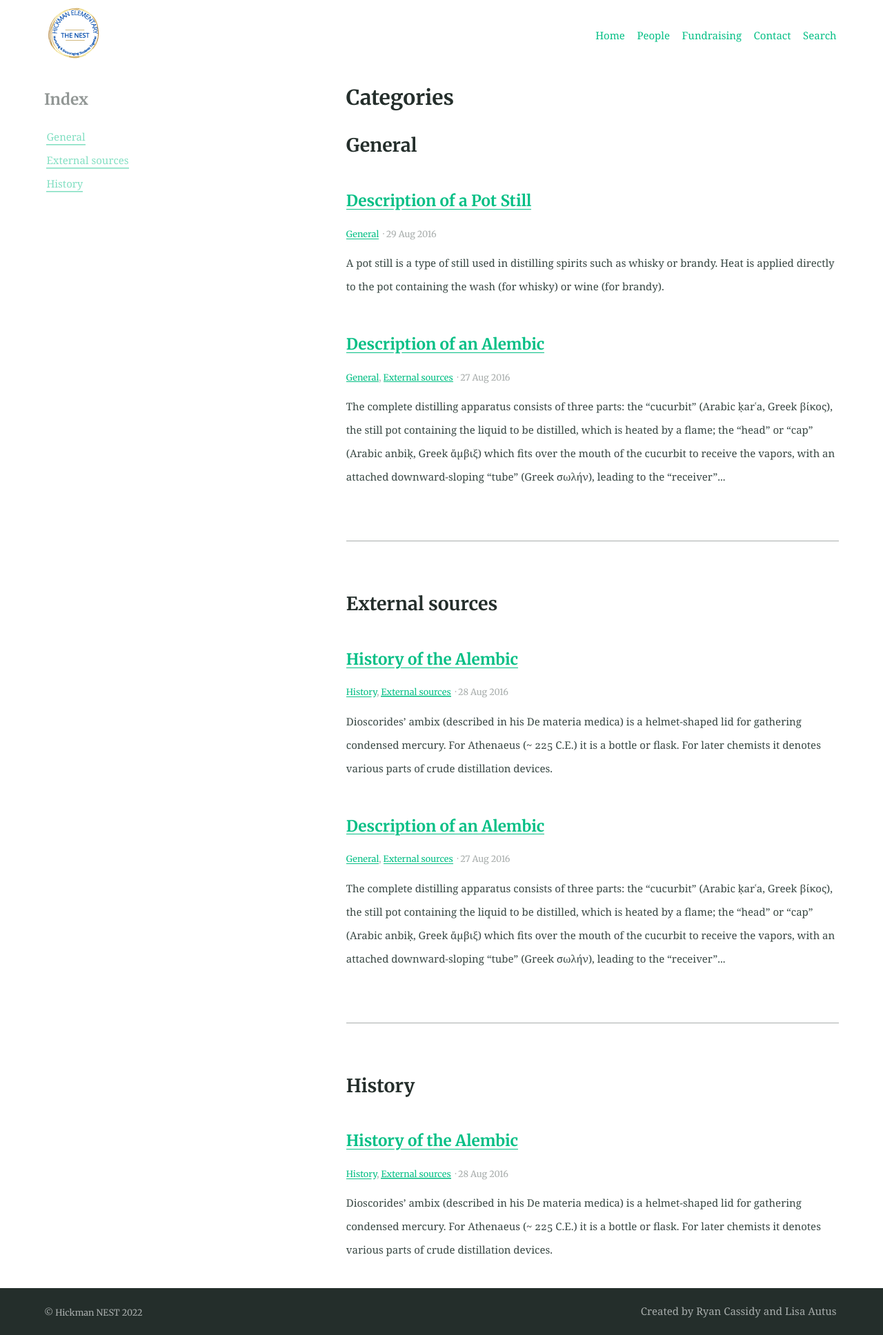
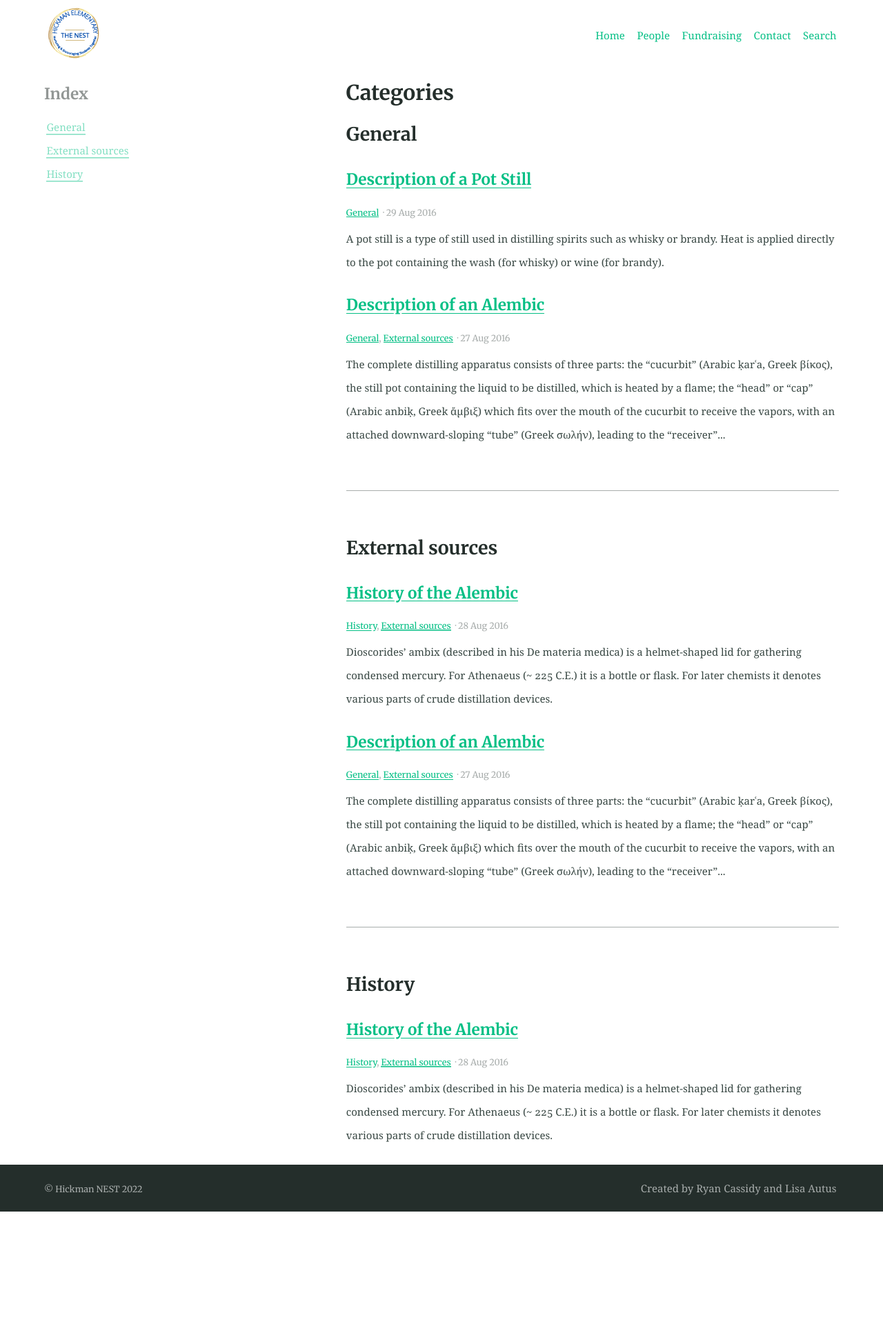
Before and after one commit to hickmannest/hickmannest.github.io, a Jekyll site: the page built from categories.md, in a window 1280 px wide. Shown: the whole page at 69% size. Built offline with Jekyll 4.4.1, drawn with Linux system fonts in a browser that asks for light colours; after the commit the page ends 1757 px from its top, so only the background shows below that.

Commit message:
Further shrink vertical spacing.

```diff
--- a/_sass/_theme.scss
+++ b/_sass/_theme.scss
@@ -45,7 +45,7 @@ body {
 
 .feature {
   padding-bottom: .2rem;
-  margin-bottom: 0.8rem;
+  margin-bottom: 0rem;
   text-align: center;
   background: $featureBackgroundColour;
   background-size: cover;
--- a/_sass/sassline-base/_mixins.scss
+++ b/_sass/sassline-base/_mixins.scss
@@ -240,8 +240,8 @@ $max-widths: map-values($maxwidths);
     // If using a number for fontsize.
     @if $font-value == number {
       $rootsize: nth($sizes, ($breakpoint + 1));
-      $baseline-shift: #{($fontsize / 2 * (($lineheight * $rootsize / $fontsize) - $cap-height)) / $rootsize + 0.00001};
-      $baseline-push: #{$below - (($fontsize / 2 * (($lineheight * $rootsize / $fontsize) - $cap-height)) / $rootsize + 0.00001)};
+      $baseline-shift: #{(($fontsize / 2 * (($lineheight * $rootsize / $fontsize) - $cap-height)) / $rootsize + 0.00001)/2};
+      $baseline-push: #{($below - (($fontsize / 2 * (($lineheight * $rootsize / $fontsize) - $cap-height)) / $rootsize + 0.00001))/2};
 
       margin-bottom: #{$baseline-push}rem;
       padding-top: #{$baseline-shift}rem;
@@ -252,8 +252,8 @@ $max-widths: map-values($maxwidths);
       $get-size: map-get($get-scale, $fontsize);
       $rootsize: nth($sizes, ($breakpoint + 1));
 
-      $baseline-shift: #{($get-size / 2 * (($lineheight * $rootsize / $get-size) - $cap-height)) / $rootsize + 0.00001};
-      $baseline-push: #{$below - (($get-size / 2 * (($lineheight * $rootsize / $get-size) - $cap-height)) / $rootsize + 0.00001)};
+      $baseline-shift: #{(($get-size / 2 * (($lineheight * $rootsize / $get-size) - $cap-height)) / $rootsize + 0.00001)/2};
+      $baseline-push: #{($below - (($get-size / 2 * (($lineheight * $rootsize / $get-size) - $cap-height)) / $rootsize + 0.00001))/2};
 
       margin-bottom: #{$baseline-push}rem;
       padding-top: #{$baseline-shift}rem;
@@ -268,8 +268,8 @@ $max-widths: map-values($maxwidths);
     // If using a number for fontsize.
     @if $font-value == number {
       $rootsize: nth($sizes, 1);
-      $baseline-shift: #{($fontsize / 2 * (($lineheight * $rootsize / $fontsize) - $cap-height)) / $rootsize + 0.00001};
-      $baseline-push: #{$below - (($fontsize / 2 * (($lineheight * $rootsize / $fontsize) - $cap-height)) / $rootsize + 0.00001)};
+      $baseline-shift: #{(($fontsize / 2 * (($lineheight * $rootsize / $fontsize) - $cap-height)) / $rootsize + 0.00001)/2};
+      $baseline-push: #{($below - (($fontsize / 2 * (($lineheight * $rootsize / $fontsize) - $cap-height)) / $rootsize + 0.00001))/2};
 
       margin-bottom: #{$baseline-push}rem;
       padding-top: #{$baseline-shift}rem;
@@ -277,8 +277,8 @@ $max-widths: map-values($maxwidths);
       // Loop through breakpoints.
       @for $i from 2 through $breakpoints-limit {
         $rootsize: nth($sizes, $i);
-        $baseline-shift: #{($fontsize / 2 * (($lineheight * $rootsize / $fontsize) - $cap-height)) / $rootsize + 0.00001};
-        $baseline-push: #{$below - (($fontsize / 2 * (($lineheight * $rootsize / $fontsize) - $cap-height)) / $rootsize + 0.00001)};
+        $baseline-shift: #{(($fontsize / 2 * (($lineheight * $rootsize / $fontsize) - $cap-height)) / $rootsize + 0.00001)/2};
+        $baseline-push: #{($below - (($fontsize / 2 * (($lineheight * $rootsize / $fontsize) - $cap-height)) / $rootsize + 0.00001))/2};
 
         @media screen and (min-width: nth($points, $i) / 16 * 1em ) {
           margin-bottom: #{$baseline-push}rem;
@@ -292,8 +292,8 @@ $max-widths: map-values($maxwidths);
       $get-size: map-get($get-scale, $fontsize);
       $rootsize: nth($sizes, 1);
 
-      $baseline-shift: #{($get-size / 2 * (($lineheight * $rootsize / $get-size) - $cap-height)) / $rootsize + 0.00001};
-      $baseline-push: #{$below - (($get-size / 2 * (($lineheight * $rootsize / $get-size) - $cap-height)) / $rootsize + 0.00001)};
+      $baseline-shift: #{(($get-size / 2 * (($lineheight * $rootsize / $get-size) - $cap-height)) / $rootsize + 0.00001)/2};
+      $baseline-push: #{($below - (($get-size / 2 * (($lineheight * $rootsize / $get-size) - $cap-height)) / $rootsize + 0.00001))/2};
 
       margin-bottom: #{$baseline-push}rem;
       padding-top: #{$baseline-shift}rem;
@@ -304,8 +304,8 @@ $max-widths: map-values($maxwidths);
         $get-size: map-get($get-scale, $fontsize);
         $rootsize: nth($sizes, $i);
 
-        $baseline-shift: #{($get-size / 2 * (($lineheight * $rootsize / $get-size) - $cap-height)) / $rootsize + 0.00001};
-        $baseline-push: #{$below - (($get-size / 2 * (($lineheight * $rootsize / $get-size) - $cap-height)) / $rootsize + 0.00001)};
+        $baseline-shift: #{(($get-size / 2 * (($lineheight * $rootsize / $get-size) - $cap-height)) / $rootsize + 0.00001)/2};
+        $baseline-push: #{($below - (($get-size / 2 * (($lineheight * $rootsize / $get-size) - $cap-height)) / $rootsize + 0.00001))/2};
 
         @media screen and (min-width: nth($points, $i) / 16 * 1em ) {
           margin-bottom: #{$baseline-push}rem;
@@ -335,8 +335,8 @@ $max-widths: map-values($maxwidths);
 
     @if $font-value == number {
       $rootsize: nth($sizes, ($breakpoint + 1));
-      $baseline-shift: #{($fontsize / 2 * (($lineheight * $rootsize / $fontsize) - $cap-height)) / $rootsize + 0.00001};
-      $baseline-push: #{$below - (($fontsize / 2 * (($lineheight * $rootsize / $fontsize) - $cap-height)) / $rootsize + 0.00001)};
+      $baseline-shift: #{(($fontsize / 2 * (($lineheight * $rootsize / $fontsize) - $cap-height)) / $rootsize + 0.00001)/2};
+      $baseline-push: #{($below - (($fontsize / 2 * (($lineheight * $rootsize / $fontsize) - $cap-height)) / $rootsize + 0.00001))/2};
       font-size: #{$fontsize / nth($sizes, ($breakpoint + 1))}rem;
       margin-bottom: #{$baseline-push}rem;
       padding-top: #{$baseline-shift}rem;
@@ -345,8 +345,8 @@ $max-widths: map-values($maxwidths);
       $get-scale: map-get($modular-scale, scale-#{$breakpoint});
       $get-size: map-get($get-scale, $fontsize);
       $rootsize: nth($sizes, ($breakpoint + 1));
-      $baseline-shift: #{($get-size / 2 * (($lineheight * $rootsize / $get-size) - $cap-height)) / $rootsize + 0.00001};
-      $baseline-push: #{$below - (($get-size / 2 * (($lineheight * $rootsize / $get-size) - $cap-height)) / $rootsize + 0.00001)};
+      $baseline-shift: #{(($get-size / 2 * (($lineheight * $rootsize / $get-size) - $cap-height)) / $rootsize + 0.00001)/2};
+      $baseline-push: #{($below - (($get-size / 2 * (($lineheight * $rootsize / $get-size) - $cap-height)) / $rootsize + 0.00001))/2};
       font-size: #{$get-size / nth($sizes, ($breakpoint + 1))}rem;
       margin-bottom: #{$baseline-push}rem;
       padding-top: #{$baseline-shift}rem;
@@ -367,8 +367,8 @@ $max-widths: map-values($maxwidths);
 
       @for $i from 2 through $breakpoints-limit {
         $rootsize: nth($sizes, $i);
-        $baseline-shift: #{($fontsize / 2 * (($lineheight * $rootsize / $fontsize) - $cap-height)) / $rootsize + 0.00001};
-        $baseline-push: #{$below - (($fontsize / 2 * (($lineheight * $rootsize / $fontsize) - $cap-height)) / $rootsize + 0.00001)};
+        $baseline-shift: #{(($fontsize / 2 * (($lineheight * $rootsize / $fontsize) - $cap-height)) / $rootsize + 0.00001)/2};
+        $baseline-push: #{($below - (($fontsize / 2 * (($lineheight * $rootsize / $fontsize) - $cap-height)) / $rootsize + 0.00001))/2};
         @media screen and (min-width: nth($points, $i) / 16 * 1em ) {
           font-size: #{$fontsize / nth($sizes, $i)}rem;
           margin-bottom: #{$baseline-push}rem;
@@ -380,8 +380,8 @@ $max-widths: map-values($maxwidths);
       $get-scale: map-get($modular-scale, scale-0);
       $get-size: map-get($get-scale, $fontsize);
       $rootsize: nth($sizes, 1);
-      $baseline-shift: #{($get-size / 2 * (($lineheight * $rootsize / $get-size) - $cap-height)) / $rootsize + 0.00001};
-      $baseline-push: #{$below - (($get-size / 2 * (($lineheight * $rootsize / $get-size) - $cap-height)) / $rootsize + 0.00001)};
+      $baseline-shift: #{(($get-size / 2 * (($lineheight * $rootsize / $get-size) - $cap-height)) / $rootsize + 0.00001)/2};
+      $baseline-push: #{($below - (($get-size / 2 * (($lineheight * $rootsize / $get-size) - $cap-height)) / $rootsize + 0.00001))/2};
       font-size: #{$get-size / nth($sizes, 1)}rem;
       margin-bottom: #{$baseline-push}rem;
       padding-top: #{$baseline-shift}rem;
@@ -390,8 +390,8 @@ $max-widths: map-values($maxwidths);
         $get-scale: map-get($modular-scale, scale-#{$i - 1});
         $get-size: map-get($get-scale, $fontsize);
         $rootsize: nth($sizes, $i);
-        $baseline-shift: #{($get-size / 2 * (($lineheight * $rootsize / $get-size) - $cap-height)) / $rootsize + 0.00001};
-        $baseline-push: #{$below - (($get-size / 2 * (($lineheight * $rootsize / $get-size) - $cap-height)) / $rootsize + 0.00001)};
+        $baseline-shift: #{(($get-size / 2 * (($lineheight * $rootsize / $get-size) - $cap-height)) / $rootsize + 0.00001)/2};
+        $baseline-push: #{($below - (($get-size / 2 * (($lineheight * $rootsize / $get-size) - $cap-height)) / $rootsize + 0.00001))/2};
         @media screen and (min-width: nth($points, $i) / 16 * 1em ) {
           font-size: #{$get-size / nth($sizes, $i)}rem;
           margin-bottom: #{$baseline-push}rem;
--- a/_sass/sassline-base/_typography.scss
+++ b/_sass/sassline-base/_typography.scss
@@ -109,8 +109,8 @@ a {
       }
 
       ol, ul {
-        padding-top: 0.5rem;
-        margin-bottom: 0.5rem;
+        padding-top: 0.1rem;
+        margin-bottom: 0.1rem;
         margin-left: 2rem;
       }
     }
@@ -323,8 +323,8 @@ a {
 
   pre {
     display: block;
-    margin-bottom: 1rem;
-    padding: 0.5rem;
+    margin-bottom: 0.5rem;
+    padding: 0.25rem;
     white-space: pre;
     white-space: pre-wrap;
     word-break: break-all;
```
